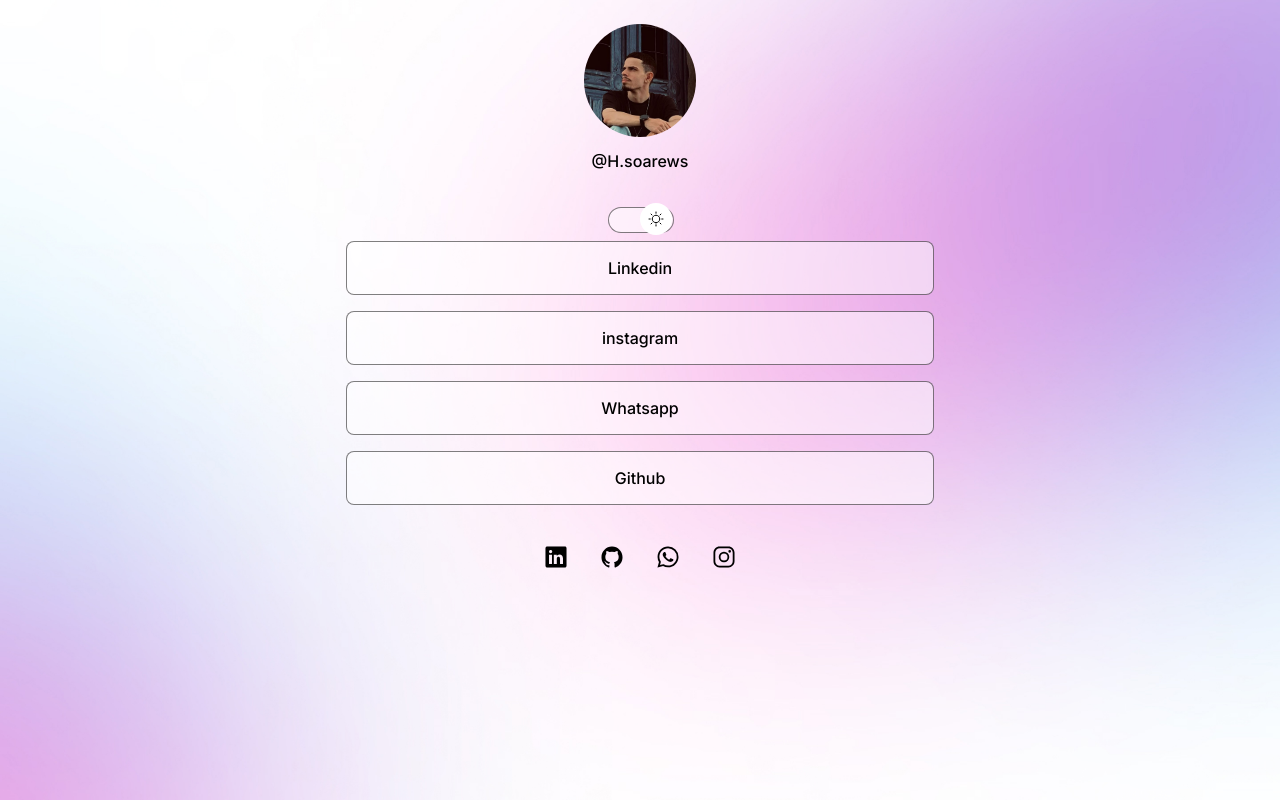
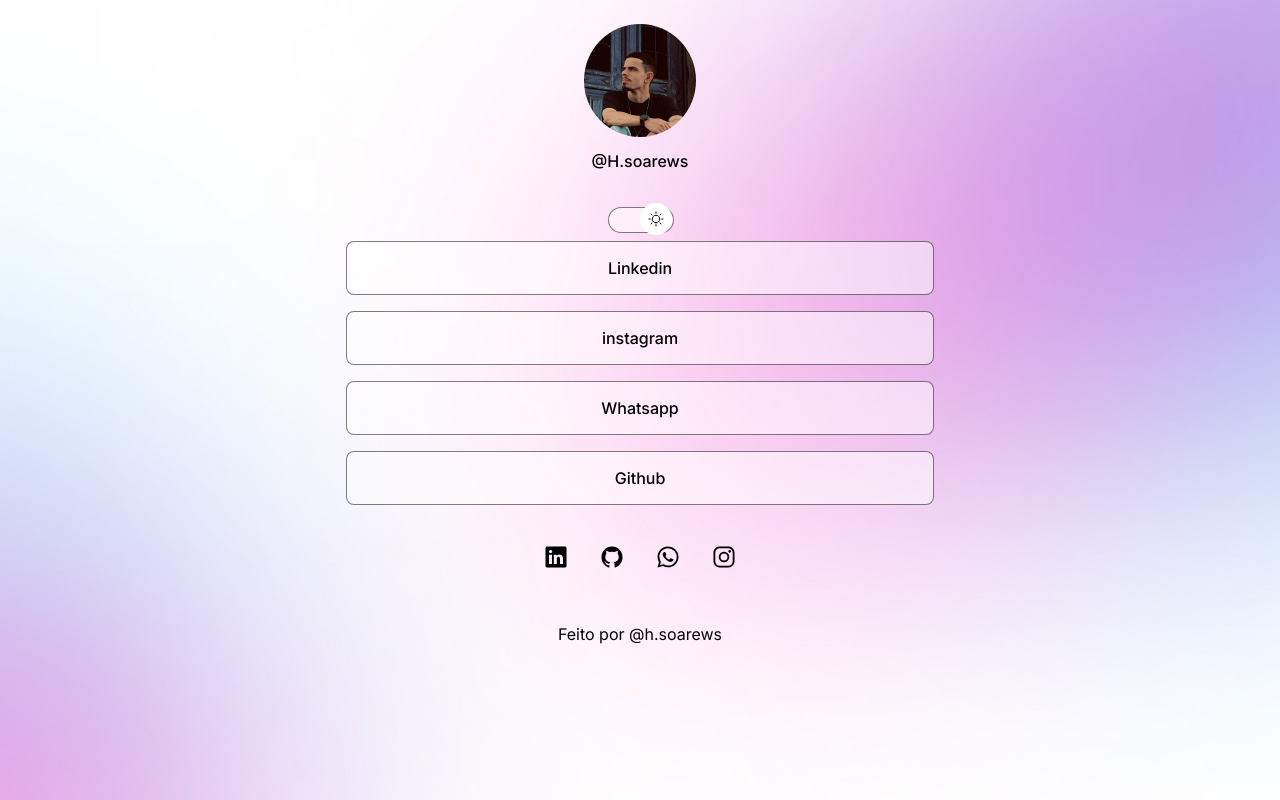
Before and after one commit to Capsfinal/Linktre, a plain HTML site: page index.html in a window 1280 px wide. Drawn offline with nearby package versions, Linux system fonts and the light colour scheme.

Commit message:
footer test

```diff
--- a/index.html
+++ b/index.html
@@ -55,7 +55,7 @@
 
         </div>
 
-       <footer></footer>
+       <footer>Feito por @h.soarews</footer>
 
     </div>
 
```
